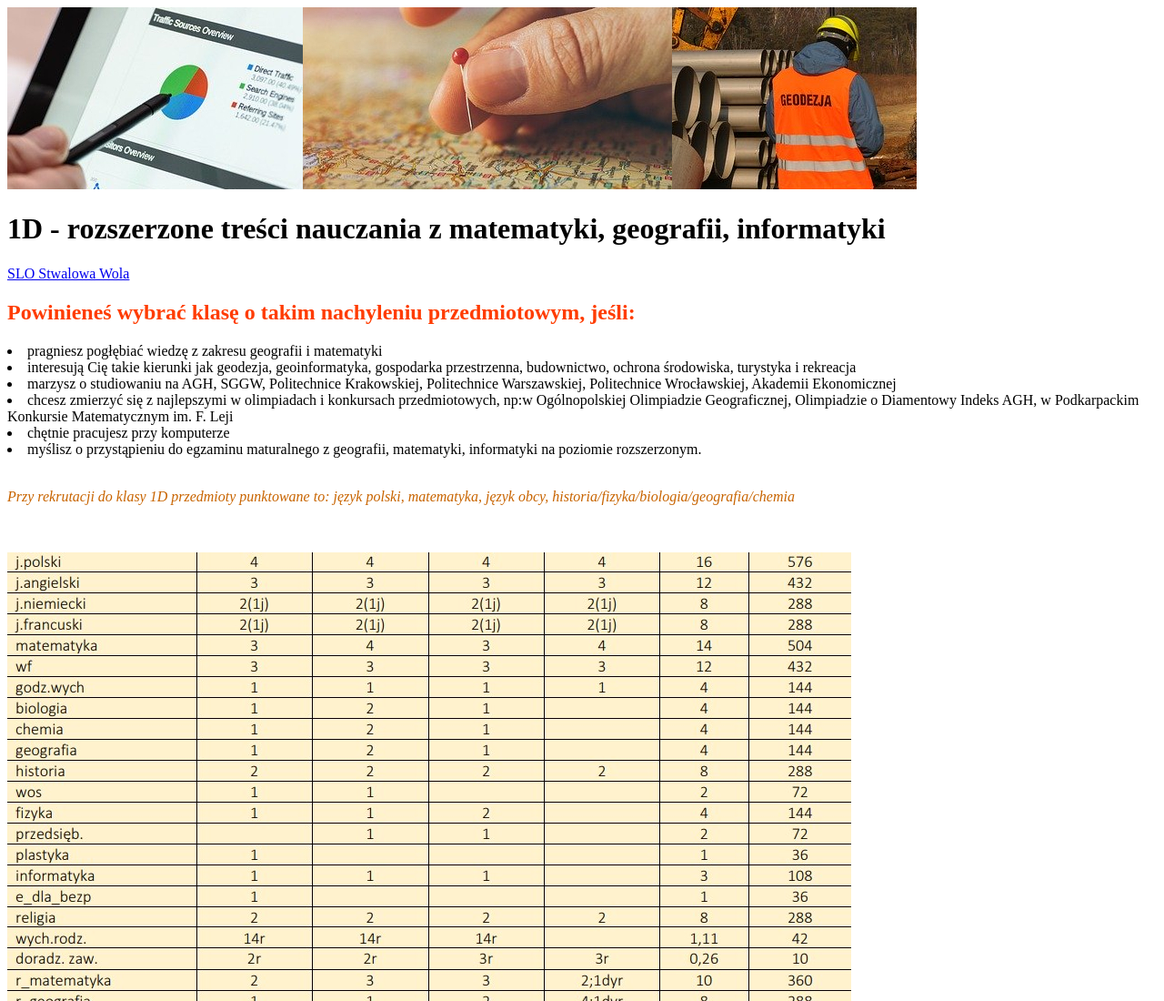
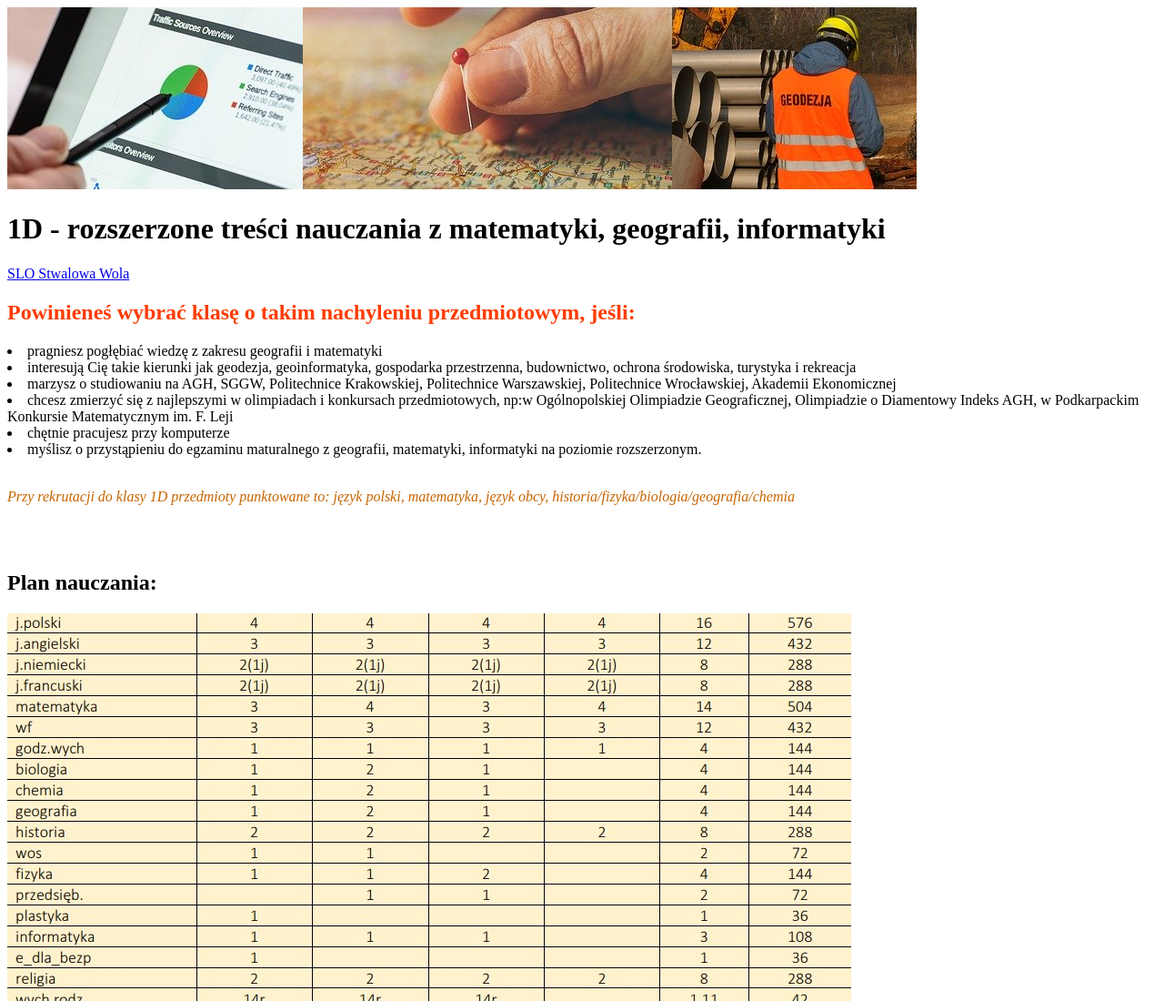
Before and after one commit to Kuba1128/rekrutacja1, a plain HTML site: page index.html in a window 1280 px wide. Shown: the top 1100 px of the page at 91% size. Drawn offline with Linux system fonts and the light colour scheme.

Commit message:
Update index.html

```diff
--- a/index.html
+++ b/index.html
@@ -38,6 +38,7 @@ color:rgb(200,100,0);
 <br>
 <p id ="abcd" class="italic">Przy rekrutacji do klasy 1D przedmioty punktowane to: język polski, matematyka, język obcy, historia/fizyka/biologia/geografia/chemia</p>
 <br><br>
+ <h2>Plan nauczania:</h2>
  <img src="img/planzajec.jpg"/>
 
 </body>
```
